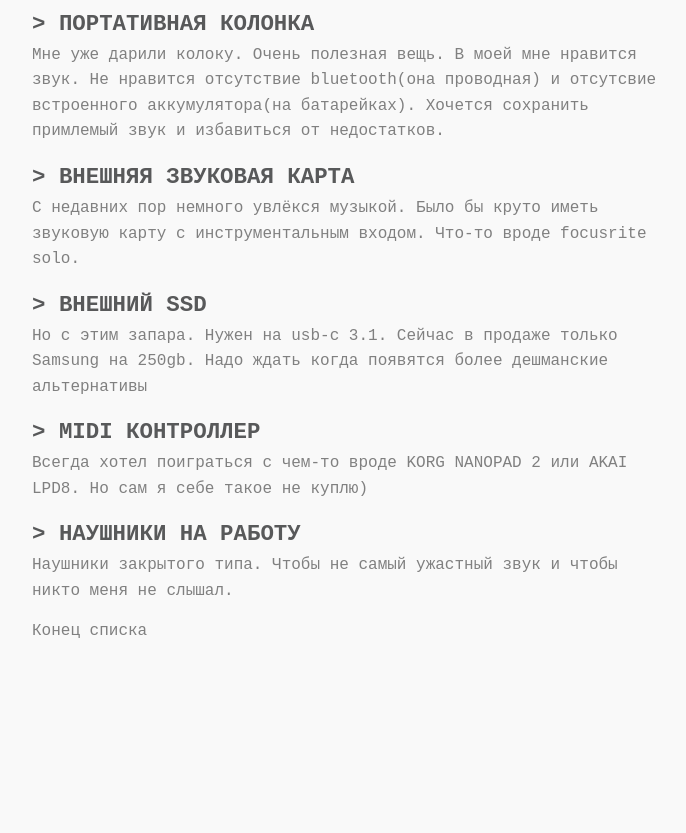
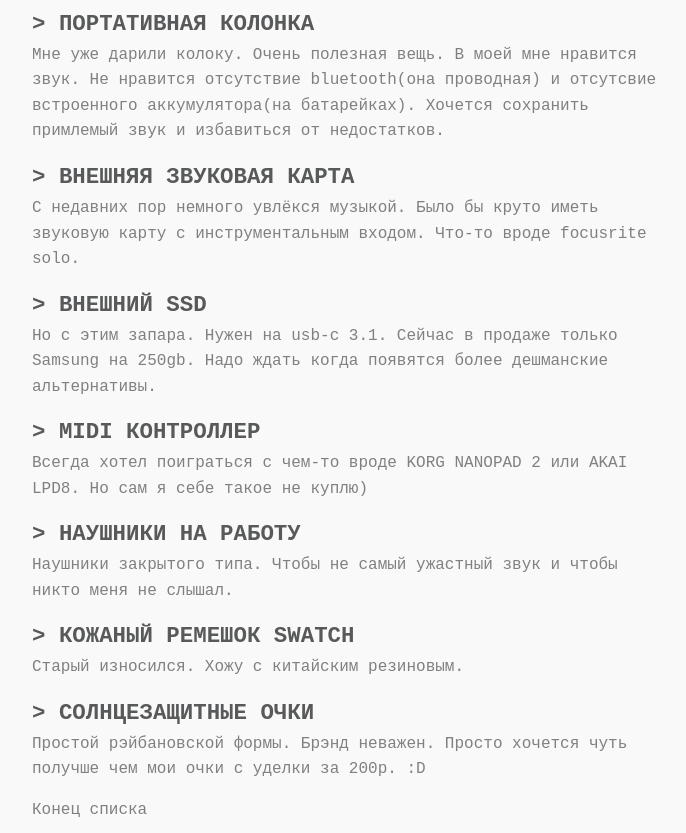
Before and after one commit to simple17/simple17.github.io, a plain HTML site: page wishlist.html in a window 1280 px wide. Shown: the part 146-979 px from the top of the page, without its empty margins (288-974 px from the left). Before the commit the page ends 801 px from the top, so only its background shows below. Drawn offline with Linux system fonts and the light colour scheme; a web font is replaced by a local one.

Commit message:
wishlist update

```diff
--- a/wishlist.html
+++ b/wishlist.html
@@ -27,7 +27,7 @@
         </li>
         <li>
           <h2>Внешний SSD</h2>
-          <p>Но с этим запара. Нужен на usb-c 3.1. Сейчас в продаже только Samsung на 250gb. Надо ждать когда появятся более дешманские альтернативы</p>
+          <p>Но с этим запара. Нужен на usb-c 3.1. Сейчас в продаже только Samsung на 250gb. Надо ждать когда появятся более дешманские альтернативы.</p>
         </li>
         <li>
           <h2>MIDI контроллер</h2>
@@ -37,6 +37,14 @@
           <h2>Наушники на работу</h2>
           <p>Наушники закрытого типа. Чтобы не самый ужастный звук и чтобы никто меня не слышал.</p>
         </li>
+        <li>
+          <h2>Кожаный ремешок Swatch</h2>
+          <p>Старый износился. Хожу с китайским резиновым.</p>
+        </li>
+        <li>
+          <h2>Солнцезащитные очки</h2>
+          <p>Простой рэйбановской формы. Брэнд неважен. Просто хочется чуть получше чем мои очки с уделки за 200р. :D</p>
+        </li>
       </ul>
     </section>
     <footer>Конец списка</footer>
```
